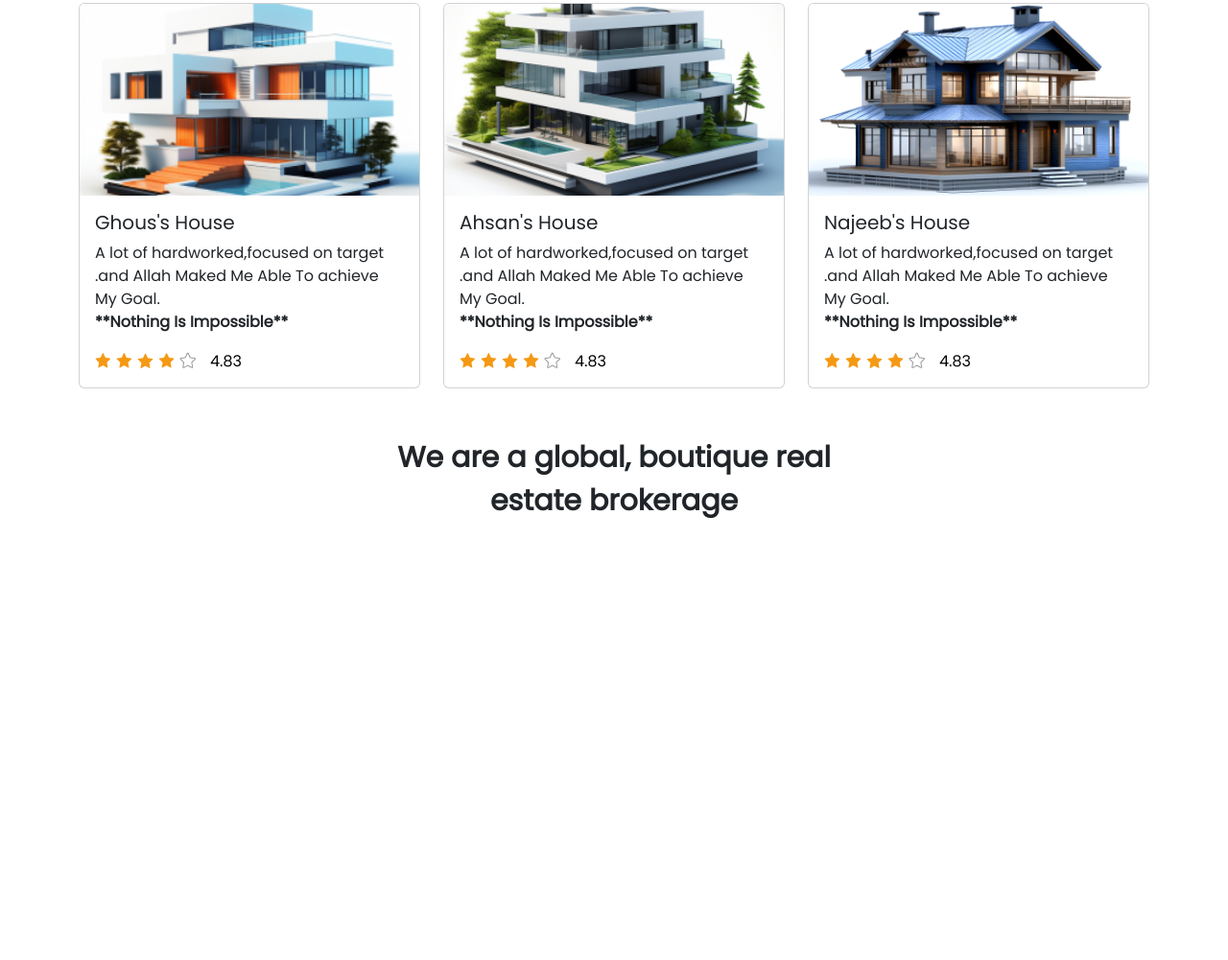
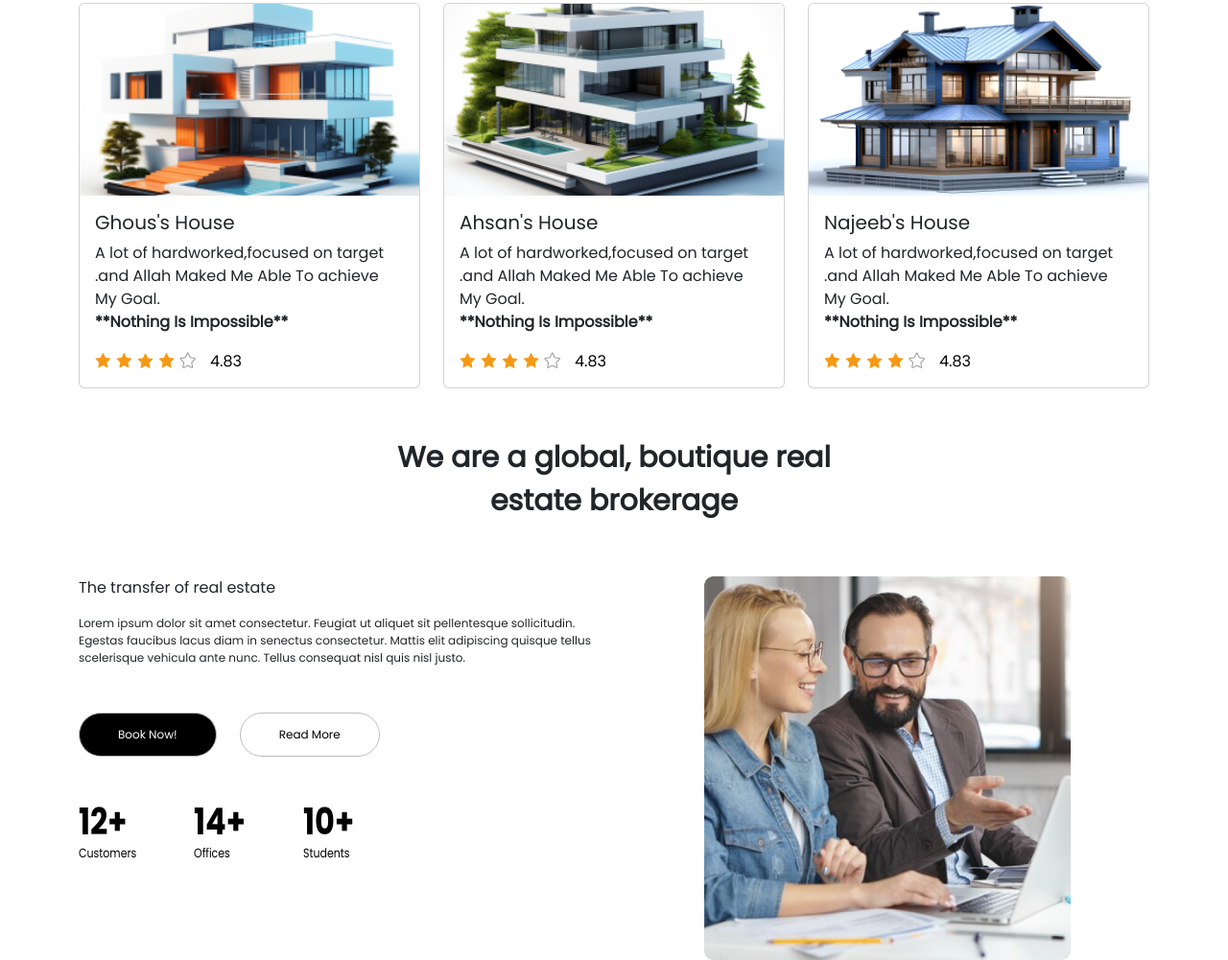
Before and after one commit to m-ahsanbaloch/RealState-figma, a plain HTML site: page index.html in a window 1280 px wide. Shown: the part 1137-2138 px from the top of the page at 96% size. Before the commit the page ends 1714 px from the top, so only its background shows below. Drawn offline with nearby package versions, Linux system fonts and the light colour scheme.

Commit message:
content-added

```diff
--- a/index.html
+++ b/index.html
@@ -184,17 +184,33 @@
     <div class="row estate-brokerage">
       <div class="col-12 text-center"><p>
         We are a global, boutique real<br /> estate brokerage
-      </p></div>
+      </p></div>  </div>
       <div class="row content-end">
         <div class="col-12 col-sm-12 col-md-12 col-lg-6 col-xl-6 col-xxl-6">
-          <div class="hdn-transfer">
-            <p></p>
+          <div class="hdn-transfer text-start ">
+            <p>The transfer of real estate</p>
+          </div>
+          <div class="hdn-tran-des mt-2 text-start">
+            <p>Lorem ipsum dolor sit amet consectetur. Feugiat ut aliquet sit pellentesque sollicitudin. Egestas faucibus lacus diam in senectus consectetur. Mattis elit adipiscing quisque tellus scelerisque vehicula ante nunc. Tellus consequat nisl quis nisl justo.</p>
+          </div>
+          <div class="btn-transfer mt-5 d-flex gap-4  justify-content-start">
+            <div class="btn-t-1"><button>Book Now!</button></div>
+            <div class="btn-t-2"><button>Read More</button></div>
+
+          </div>
+          <div class="numbers d d-flex  justify-content-start">
+            <div class="num12"><p>12+<br/><span>Customers</span></p></div>
+            <div class="num12"><p>14+<br/><span>Offices</span></p></div>
+            <div class="num12"><p>10+<br/><span>Students</span></p></div>
+
           </div>
         </div>
-        <div class="col-12 col-sm-12 col-md-12 col-lg-6 col-xl-6 col-xxl-6"></div>
+        <div class="col-12 col-sm-12 col-md-12 col-lg-6 col-xl-6 col-xxl-6">
+          <div class="transfer-image"><img src="images/Rectangle-27.png" alt="image"></div>
+        </div>
 
       </div>
-    </div>
+
   </div>
 <!-- ===========================content========================= -->
       <!-- ==========================End============== -->
--- a/media.css
+++ b/media.css
@@ -27,3 +27,21 @@
     margin-top: 10px !important;
 }
 }
+@media only screen and (max-width:365px) {
+    .btn-transfer{
+        flex-wrap: wrap !important;
+
+    }
+    .btn-t-1{
+        width: 100% !important;
+    }
+    .btn-t-1 button{
+        width: 100% !important;
+    }
+    .btn-t-2{
+        width: 100% !important;
+    }
+    .btn-t-2 button{
+        width: 100% !important;
+    }
+}
--- a/style.css
+++ b/style.css
@@ -197,3 +197,67 @@
 .estate-brokerage{
     margin-top: 50px;
 }
+.content-end{
+    margin-top: 40px;
+}
+.hdn-transfer{
+    /* margin-top: 50px; */
+}
+.hdn-tran-des{
+    /* width: 80%; */
+    /* margin-left: 80px; */
+}
+.hdn-tran-des p{
+font-size: 12px;
+font-weight: normal;
+}
+.btn-t-1 button{
+    color: #fff !important;
+    font-size: 12px;
+    background-color: #000;
+    border: 1px solid #bebebe;
+    outline: 0px;
+    padding: 13px 40px;
+    border-radius: 40px;
+    transition: 0.4s ease;
+}
+.btn-t-2 button{
+    color: #000 !important;
+    font-size: 12px;
+    background-color: #fff;
+    border: 1px solid #bebebe;
+    outline: 0px;
+    padding: 13px 40px;
+    border-radius: 40px;
+    transition: 0.4s ease;
+}
+.btn-t-1 button:hover {
+    scale: 1.2;
+  }
+.btn-t-2 button:hover {
+    background-color: #f2be8e;
+    scale: 1.2;
+    color: #fff !important;
+  }
+  .transfer-image img{
+    width: 100%;
+    height: 400px;
+    object-fit: contain;
+  }
+  .numbers{
+    margin-top: 60px;
+    gap: 60px;
+  }
+  .num12 p{
+    color: #000;
+    font-family: pop-bold;
+    font-size: 32px !important;
+    font-weight: bold;
+    line-height: 20px;
+    transform: scaleY(1.2);
+  }
+  .num12 span{
+    font-size: 11px;
+    font-weight: normal;
+
+  }
```
Also changed, not shown: images/Rectangle-27.png (added).
